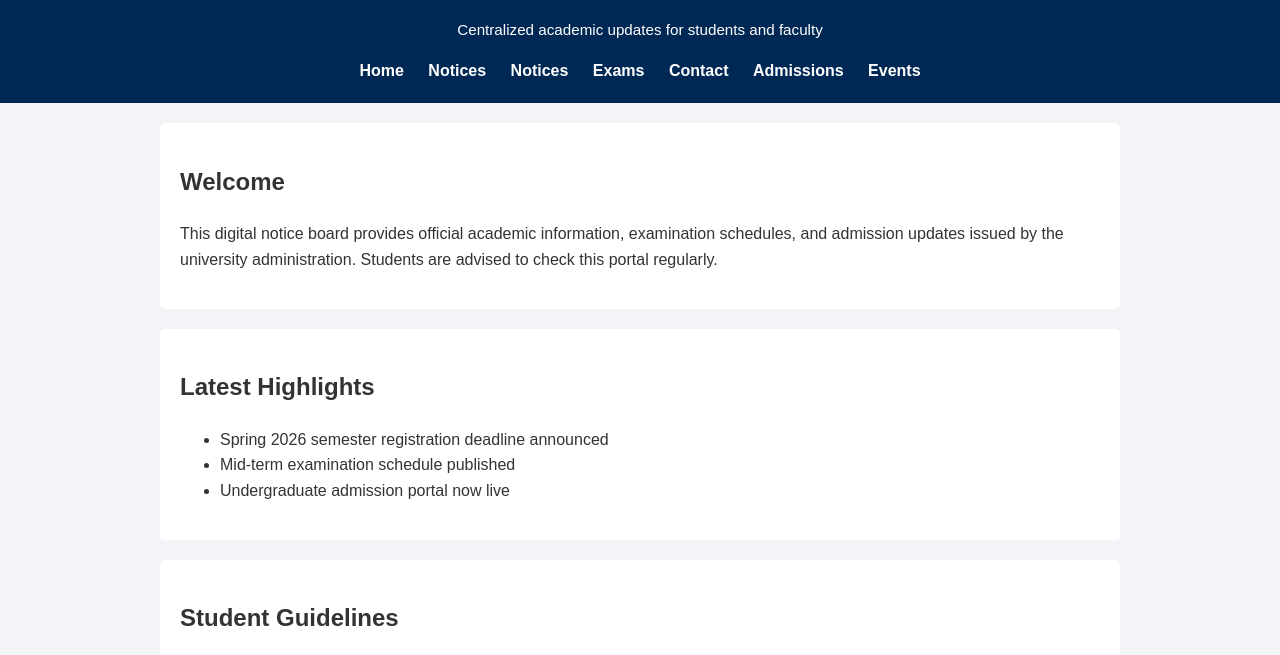
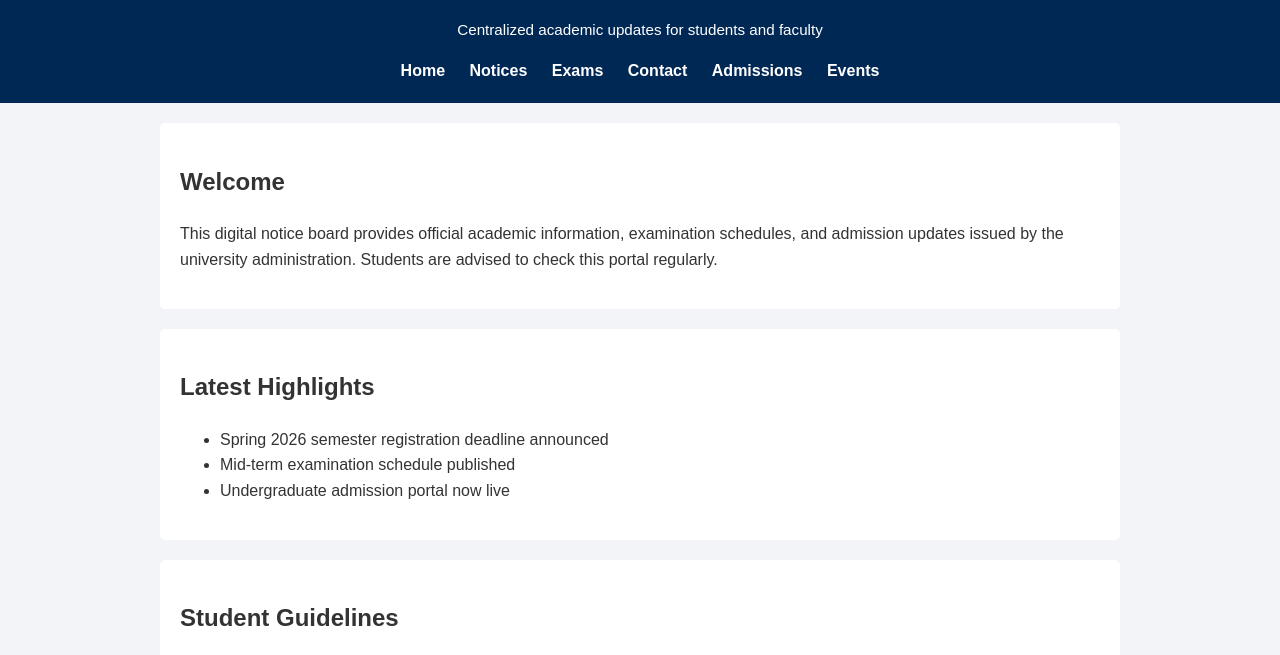
Before and after one commit to UniversityNoticeBoard/Uni-Digital-Notice-Board, a website: page src/index.html in a window 1280 px wide. Shown: the part 96-751 px from the top of the page. Drawn offline with Linux system fonts and the light colour scheme.

Commit message:
Update index.html
Updated index code

```diff
--- a/src/index.html
+++ b/src/index.html
@@ -13,8 +13,6 @@
 
     <nav class="navigation">
      <a href="index.html">Home</a>
-<a href="contact.html">Notices</a>
-
      <a href="notices.html">Notices</a>
      <a href="exams.html">Exams</a>
      <a href="contact.html">Contact</a>
```
